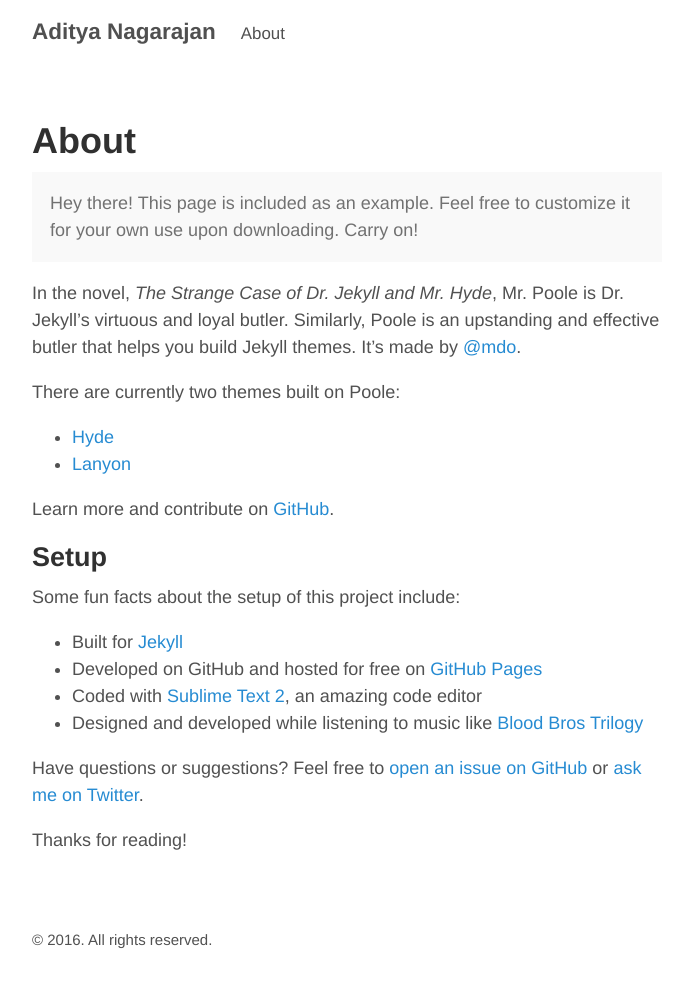
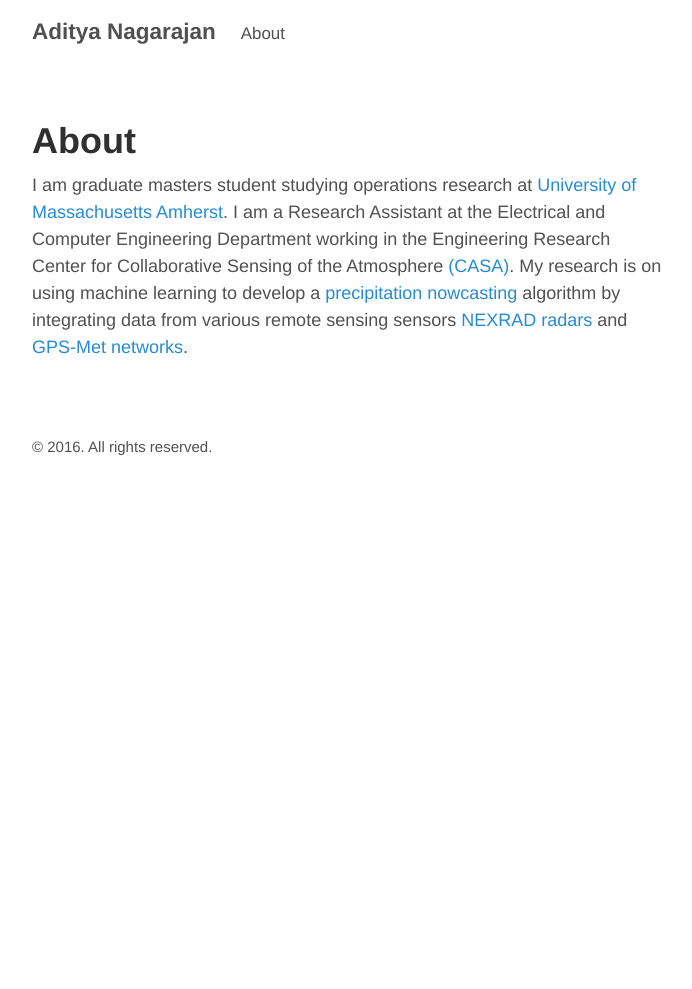
Before and after one commit to adityanagara/adityanagara.github.io, a Jekyll site: the page built from about.md, in a window 1280 px wide. Shown: the whole page, without its empty margins (293-985 px from the left). Built offline with Jekyll 4.4.1, drawn with Linux system fonts in a browser that asks for light colours; after the commit the page ends 900 px from its top, so only the background shows below that.

Commit message:
Update about.md

```diff
--- a/about.md
+++ b/about.md
@@ -2,29 +2,4 @@
 layout: page
 title: About
 ---
-
-<p class="message">
-  Hey there! This page is included as an example. Feel free to customize it for your own use upon downloading. Carry on!
-</p>
-
-In the novel, *The Strange Case of Dr. Jekyll and Mr. Hyde*, Mr. Poole is Dr. Jekyll's virtuous and loyal butler. Similarly, Poole is an upstanding and effective butler that helps you build Jekyll themes. It's made by [@mdo](https://twitter.com/mdo).
-
-There are currently two themes built on Poole:
-
-* [Hyde](http://hyde.getpoole.com)
-* [Lanyon](http://lanyon.getpoole.com)
-
-Learn more and contribute on [GitHub](https://github.com/poole).
-
-## Setup
-
-Some fun facts about the setup of this project include:
-
-* Built for [Jekyll](http://jekyllrb.com)
-* Developed on GitHub and hosted for free on [GitHub Pages](https://pages.github.com)
-* Coded with [Sublime Text 2](http://sublimetext.com), an amazing code editor
-* Designed and developed while listening to music like [Blood Bros Trilogy](https://soundcloud.com/maddecent/sets/blood-bros-series)
-
-Have questions or suggestions? Feel free to [open an issue on GitHub](https://github.com/poole/poole/issues/new) or [ask me on Twitter](https://twitter.com/mdo).
-
-Thanks for reading!
+I am graduate masters student studying operations research at [University of Massachusetts Amherst](http://engineering.umass.edu/). I am a Research Assistant at the Electrical and Computer Engineering Department working in the Engineering Research Center for Collaborative Sensing of the Atmosphere [(CASA)](http://www.casa.umass.edu/). My research is on using machine learning to develop a [precipitation nowcasting](http://www.ral.ucar.edu/general/press/brochures/nowcasting_broch_2014_04.pdf) algorithm by integrating data from various remote sensing sensors [NEXRAD radars](https://en.wikipedia.org/wiki/NEXRAD) and [GPS-Met networks](http://gpsmet.noaa.gov/).
```
